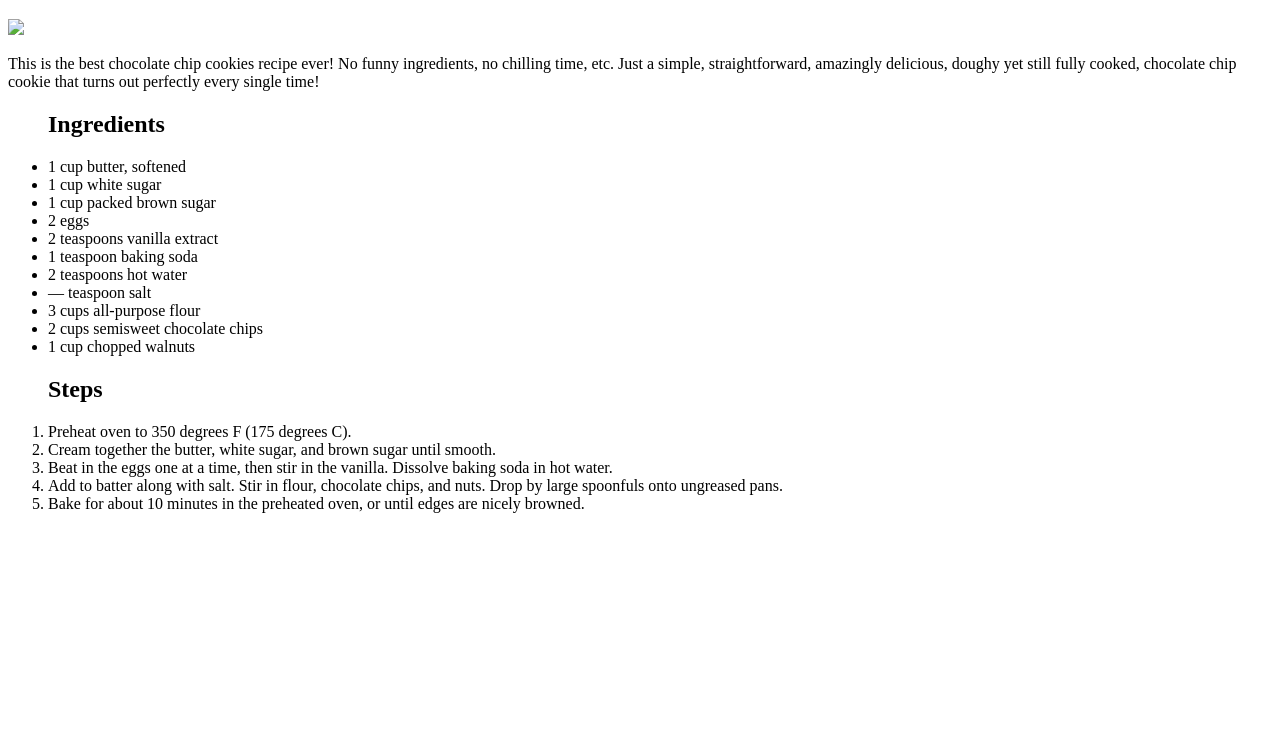
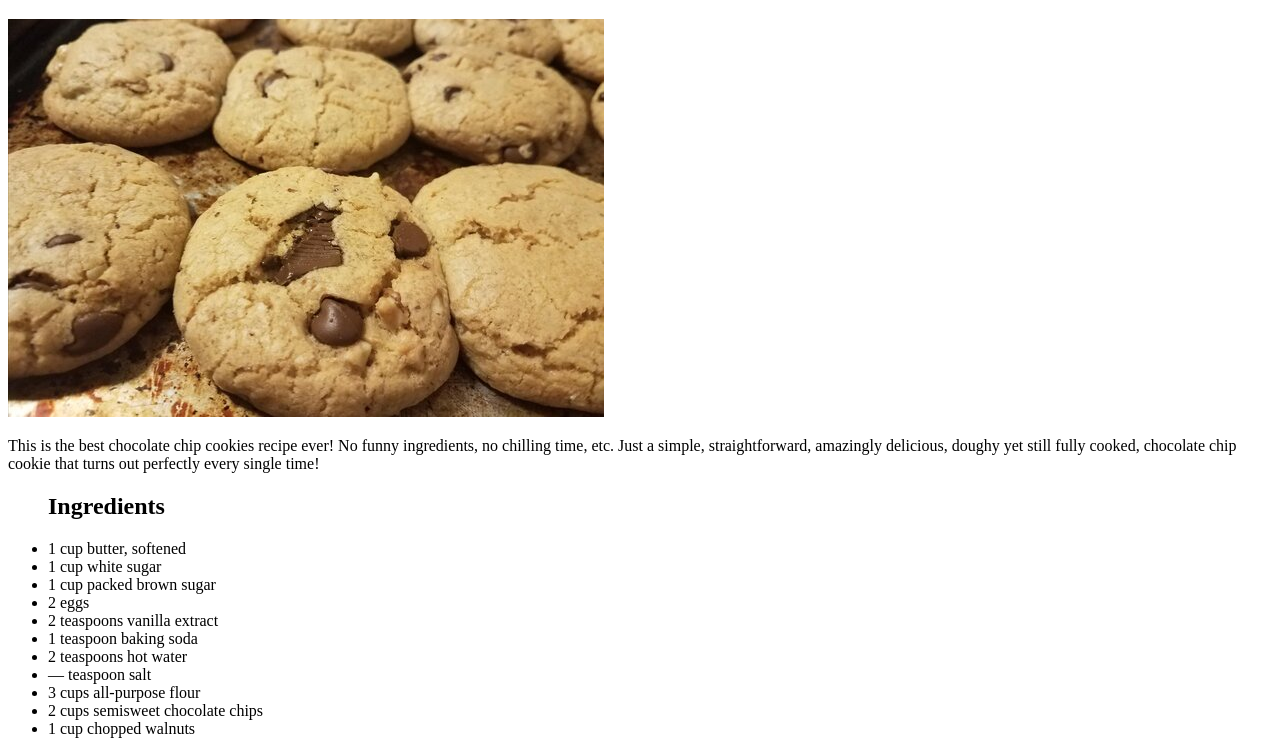
Before and after one commit to Poojitha-1919/odinrecipes, a plain HTML site: page recipes/chocolate.html in a window 1280 px wide. Shown: the part 61-801 px from the top of the page. Drawn offline with Linux system fonts and the light colour scheme.

Commit message:
Update chocolate.html

```diff
--- a/recipes/chocolate.html
+++ b/recipes/chocolate.html
@@ -9,7 +9,7 @@
    </head>
    <body>
 	<h1>chocolate chip cookies</h1>
-      <img src="recipes/image.jpg">
+      <img src="image.jpg">
 
       <p>This is the best chocolate chip cookies recipe ever! No funny ingredients, no chilling time, etc.
 	Just a simple, straightforward, amazingly delicious, doughy yet still fully cooked,
```
